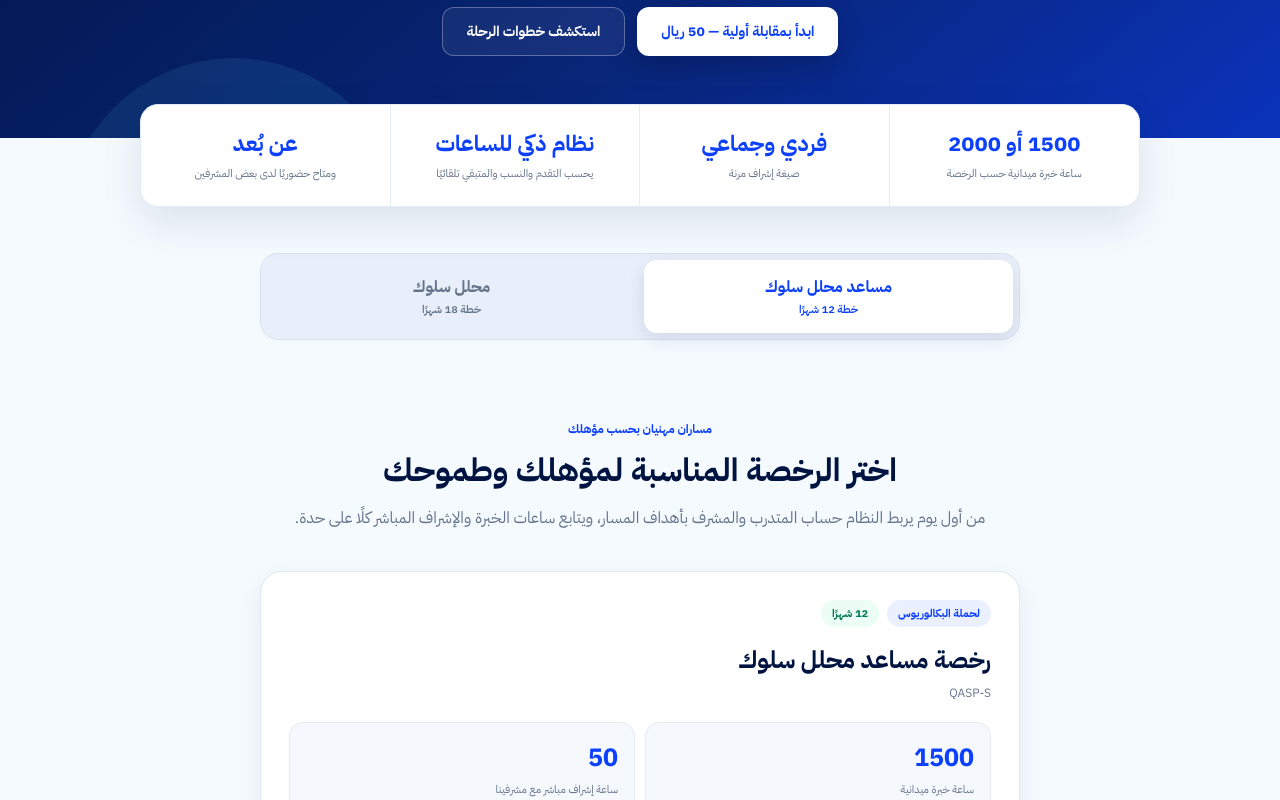
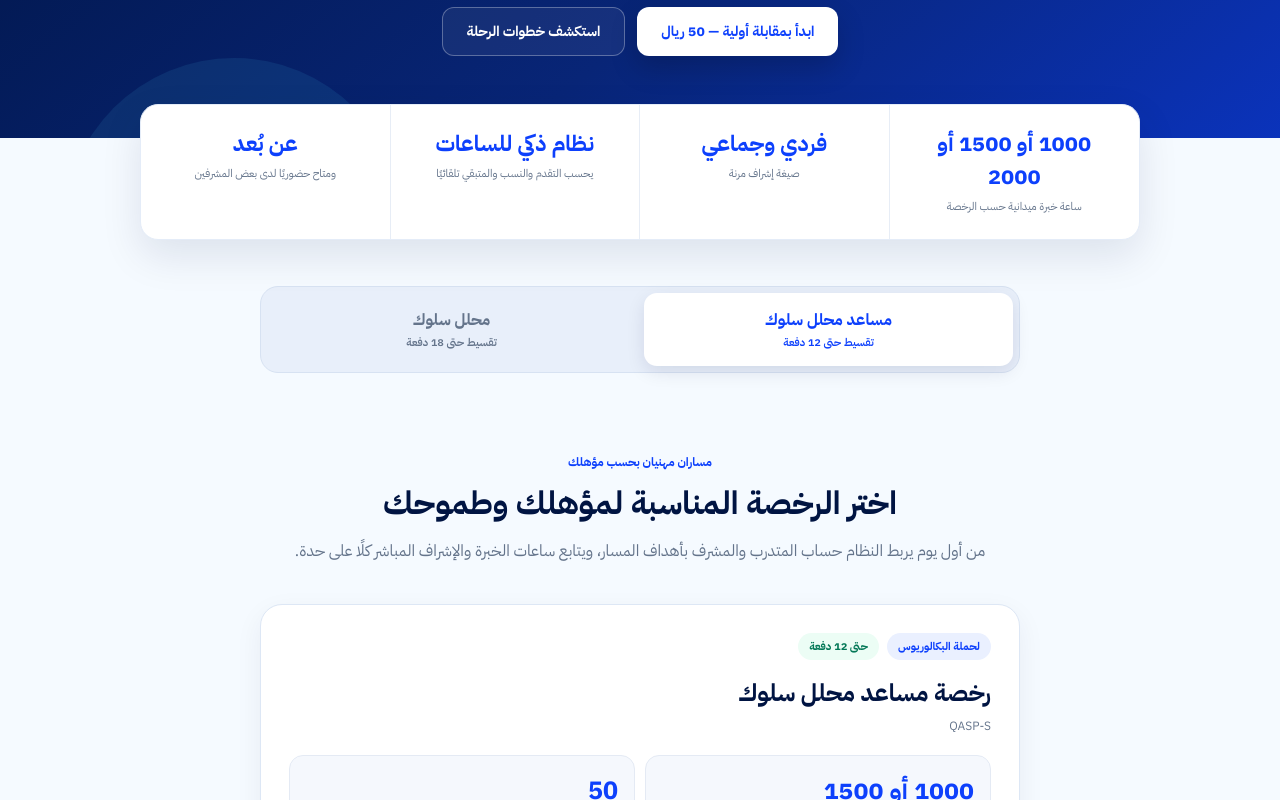
Before and after one commit to Wida3tk/Super, a Next.js app: page /en/supervision-journey in a window 1280 px wide. Shown: the part 400-1200 px from the top of the page. Built offline with nearby package versions, Linux system fonts and the light colour scheme.

Commit message:
Correct assistant analyst fieldwork hour options

```diff
--- a/src/app/[locale]/page.tsx
+++ b/src/app/[locale]/page.tsx
@@ -465,7 +465,7 @@ export default async function HomePage({ params }: HomePageProps) {
                   <span className="path-tag">لحملة البكالوريوس</span>
                   <h3>مساعد محلل سلوك</h3>
                   <strong>50 ساعة</strong>
-                  <p>إشراف مباشر ضمن مسار 1500 ساعة خبرة ميدانية.</p>
+                  <p>إشراف مباشر ضمن مسار 1000 أو 1500 ساعة خبرة ميدانية.</p>
                   <span className="payment-note">تقسيط حتى 12 دفعة</span>
                 </div>
                 <div className="path-option">
--- a/src/app/[locale]/supervision-journey/page.tsx
+++ b/src/app/[locale]/supervision-journey/page.tsx
@@ -141,7 +141,7 @@ export default async function SupervisionJourneyPage({ params }: Props) {
 
       <div className="stats">
         <div className="stat">
-          <strong>1500 أو 2000</strong>
+          <strong>1000 أو 1500 أو 2000</strong>
           <span>ساعة خبرة ميدانية حسب الرخصة</span>
         </div>
         <div className="stat">
@@ -178,11 +178,11 @@ export default async function SupervisionJourneyPage({ params }: Props) {
       >
         <label className="path-tab" htmlFor="path-assistant">
           <strong>مساعد محلل سلوك</strong>
-          <span>خطة 12 شهرًا</span>
+          <span>تقسيط حتى 12 دفعة</span>
         </label>
         <label className="path-tab" htmlFor="path-analyst">
           <strong>محلل سلوك</strong>
-          <span>خطة 18 شهرًا</span>
+          <span>تقسيط حتى 18 دفعة</span>
         </label>
       </div>
 
@@ -198,12 +198,12 @@ export default async function SupervisionJourneyPage({ params }: Props) {
         <div className="path-panel assistant-panel">
           <article className="path-card">
             <span className="path-badge">لحملة البكالوريوس</span>
-            <span className="duration-chip">12 شهرًا</span>
+            <span className="duration-chip">حتى 12 دفعة</span>
             <h3>رخصة مساعد محلل سلوك</h3>
             <div className="path-code">QASP-S</div>
             <div className="path-numbers">
               <div className="path-number">
-                <strong>1500</strong>
+                <strong>1000 أو 1500</strong>
                 <span>ساعة خبرة ميدانية</span>
               </div>
               <div className="path-number">
--- a/src/components/admin/AdminSupervisionPanel.tsx
+++ b/src/components/admin/AdminSupervisionPanel.tsx
@@ -337,7 +337,7 @@ function AddTraineeModal({ onClose }: { onClose: () => void }) {
                   style={{ fontSize: 11, color: COLORS.gray500, marginTop: 2 }}
                 >
                   {l === "QASP-S"
-                    ? "1500 ساعة خبرة · 50 ساعة إشراف"
+                    ? "1000 أو 1500 ساعة خبرة · 50 ساعة إشراف"
                     : "2000 ساعة خبرة · 100 ساعة إشراف"}
                 </div>
               </div>
```
